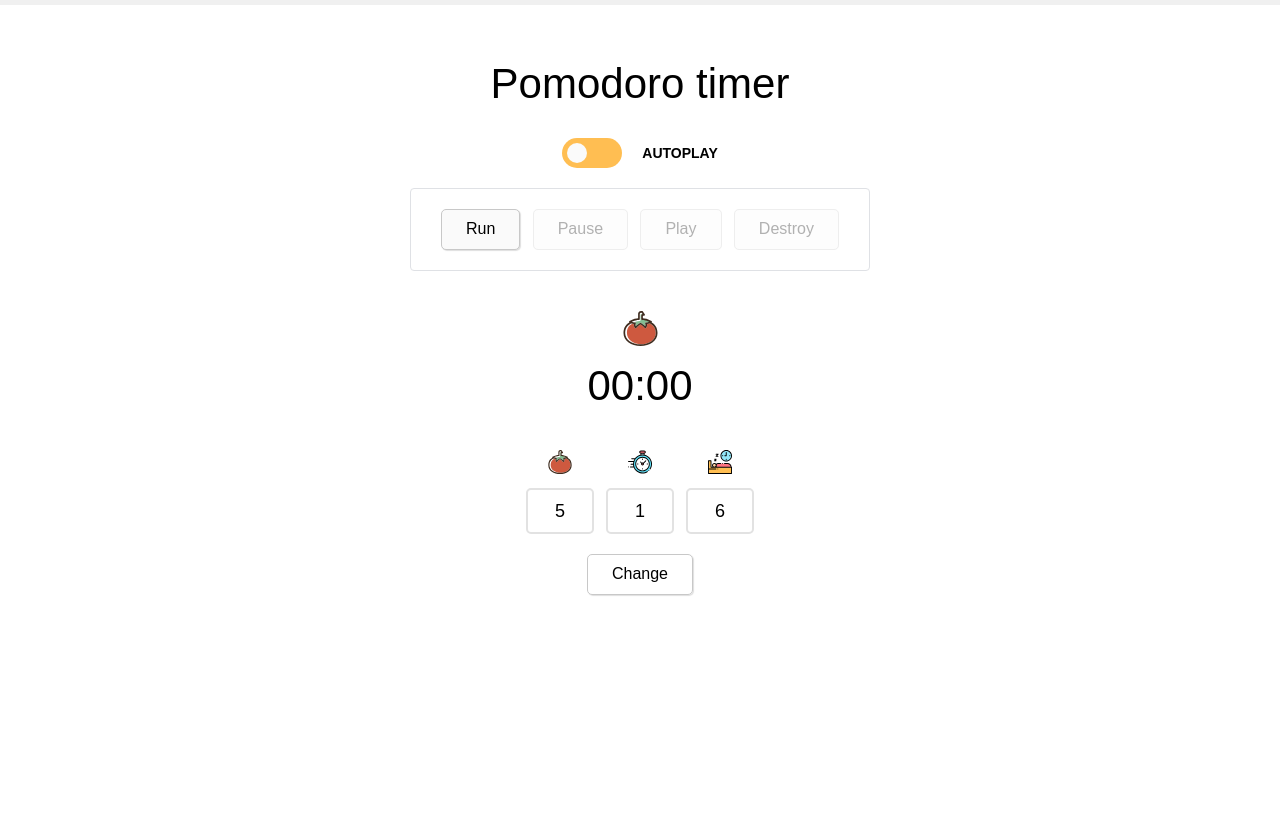
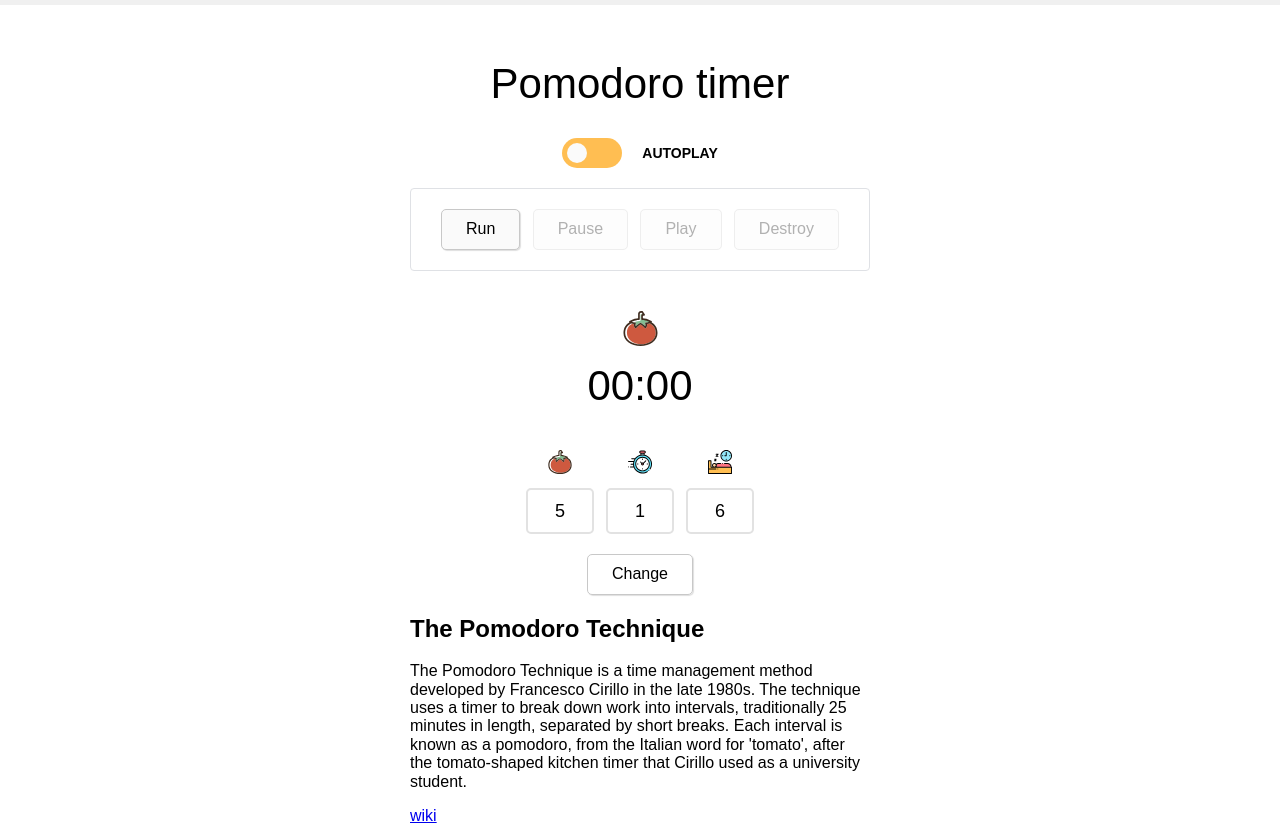
Before and after one commit to vladimirschneider/OLD__pomodoro.space, a website built with webpack: page public/index.html in a window 1280 px wide. Before the commit the page ends 800 px from the top, so only its background shows below. Built offline with nearby package versions, Linux system fonts and the light colour scheme.

Commit message:
Добавил футер

```diff
--- a/public/index.html
+++ b/public/index.html
@@ -4,7 +4,7 @@
     <meta charset="UTF-8">
     <meta name="viewport" content="width=device-width, initial-scale=1.0">
     <meta http-equiv="X-UA-Compatible" content="ie=edge">
-    <title>Document title</title>
+    <title>The Pomodoro timer online – 25/5/30</title>
   </head>
   <body>
     <main>
@@ -60,6 +60,13 @@
           </p>
         </div>
       </section>
+      <footer class="page-footer">
+        <div class="container">
+          <h2 class="page-footer__title">The Pomodoro Technique</h2>
+          <p>The Pomodoro Technique is a time management method developed by Francesco Cirillo in the late 1980s. The technique uses a timer to break down work into intervals, traditionally 25 minutes in length, separated by short breaks. Each interval is known as a pomodoro, from the Italian word for 'tomato', after the tomato-shaped kitchen timer that Cirillo used as a university student.</p>
+          <a class="wiki-link" href="https://en.wikipedia.org/wiki/Pomodoro_Technique" target="_blank">wiki</a>
+        </div>
+      </footer>
     </main>
   </body>
 </html>
```
